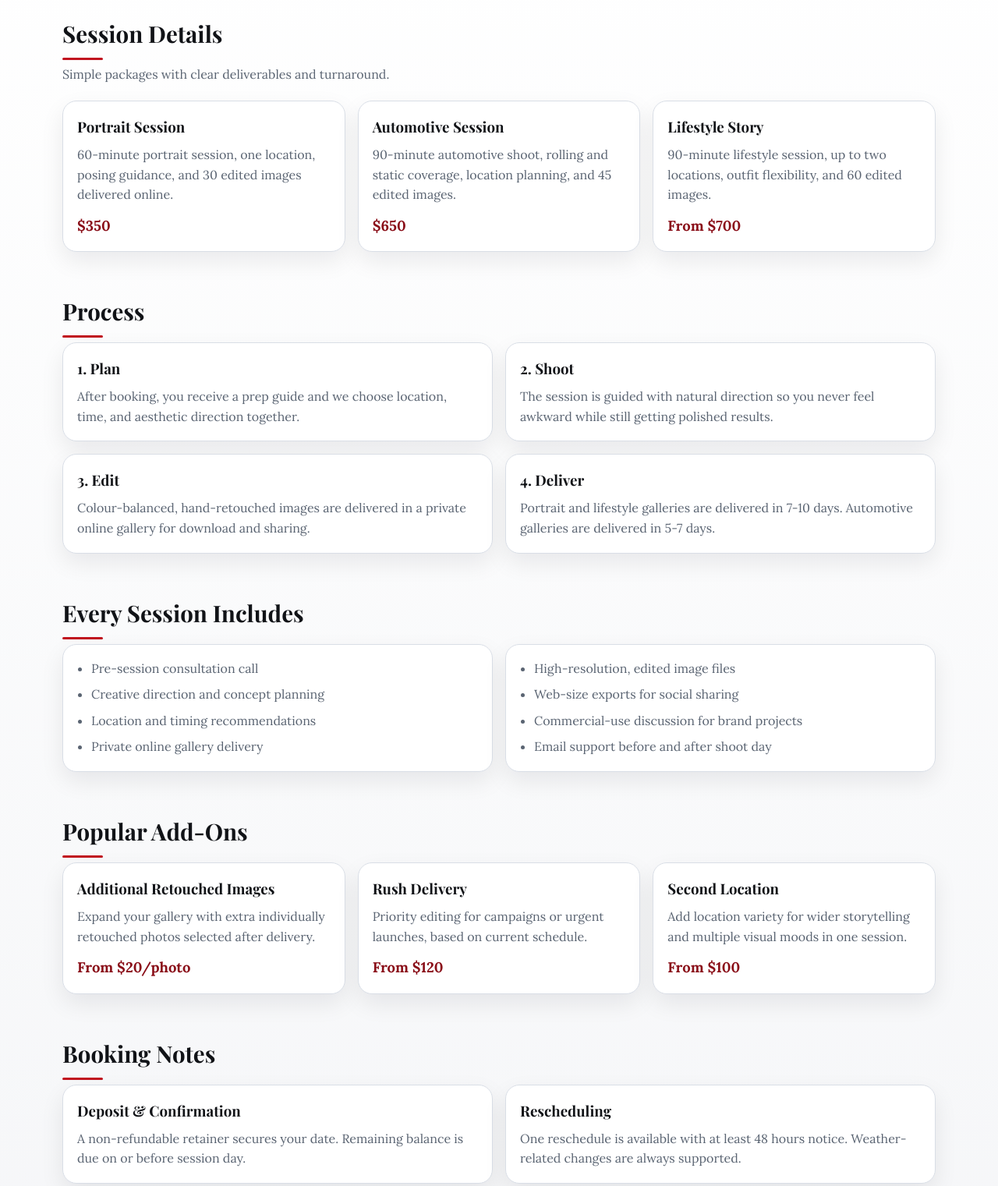
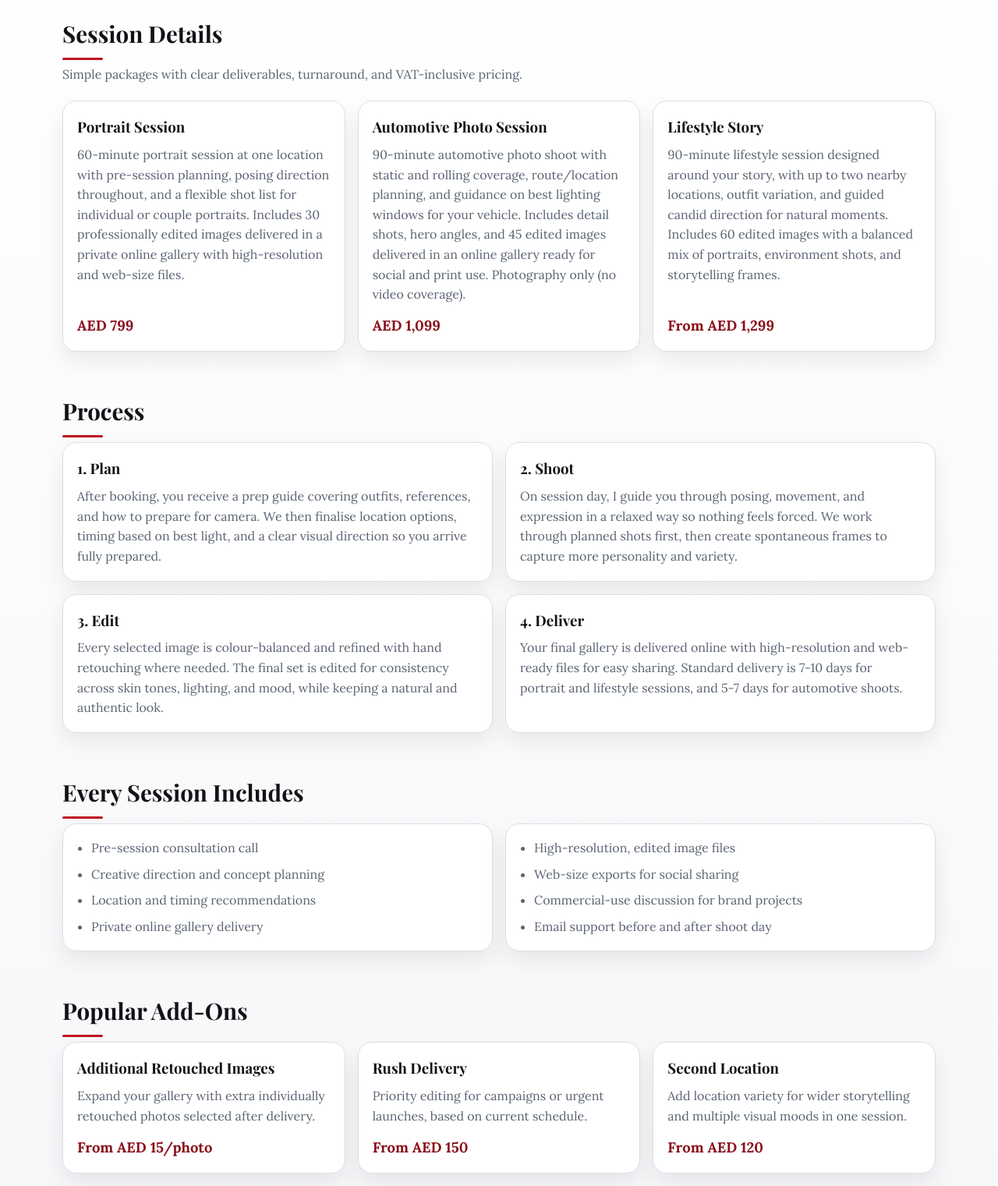
Before and after one commit to wissamsalloum13/wissamsalloum.github.io, a website: page sessions.html in a window 1280 px wide. Shown: the part 140-1661 px from the top of the page at 78% size. Drawn offline with nearby package versions, Linux system fonts and the light colour scheme; a web font is replaced by a local one.

Commit message:
Update sessions pricing, details, and booking session labels

```diff
--- a/assets/styles.css
+++ b/assets/styles.css
@@ -558,6 +558,17 @@ img {
   color: var(--accent-deep);
 }
 
+.package-card {
+  display: flex;
+  flex-direction: column;
+}
+
+.package-card .price {
+  margin-top: auto;
+  padding-top: 12px;
+}
+
+
 .list-clean {
   margin: 0;
   padding-left: 18px;
--- a/sessions.html
+++ b/sessions.html
@@ -40,22 +40,22 @@
   <main class="page">
     <section class="section">
       <h2 class="reveal">Session Details</h2>
-      <p class="lead reveal delay-1">Simple packages with clear deliverables and turnaround.</p>
+      <p class="lead reveal delay-1">Simple packages with clear deliverables, turnaround, and VAT-inclusive pricing.</p>
       <div class="grid grid-3">
-        <article class="card reveal delay-1">
+        <article class="card package-card reveal delay-1">
           <h3>Portrait Session</h3>
-          <p>60-minute portrait session, one location, posing guidance, and 30 edited images delivered online.</p>
-          <div class="price">$350</div>
+          <p>60-minute portrait session at one location with pre-session planning, posing direction throughout, and a flexible shot list for individual or couple portraits. Includes 30 professionally edited images delivered in a private online gallery with high-resolution and web-size files.</p>
+          <div class="price">AED 799</div>
         </article>
-        <article class="card reveal delay-2">
-          <h3>Automotive Session</h3>
-          <p>90-minute automotive shoot, rolling and static coverage, location planning, and 45 edited images.</p>
-          <div class="price">$650</div>
+        <article class="card package-card reveal delay-2">
+          <h3>Automotive Photo Session</h3>
+          <p>90-minute automotive photo shoot with static and rolling coverage, route/location planning, and guidance on best lighting windows for your vehicle. Includes detail shots, hero angles, and 45 edited images delivered in an online gallery ready for social and print use. Photography only (no video coverage).</p>
+          <div class="price">AED 1,099</div>
         </article>
-        <article class="card reveal delay-3">
+        <article class="card package-card reveal delay-3">
           <h3>Lifestyle Story</h3>
-          <p>90-minute lifestyle session, up to two locations, outfit flexibility, and 60 edited images.</p>
-          <div class="price">From $700</div>
+          <p>90-minute lifestyle session designed around your story, with up to two nearby locations, outfit variation, and guided candid direction for natural moments. Includes 60 edited images with a balanced mix of portraits, environment shots, and storytelling frames.</p>
+          <div class="price">From AED 1,299</div>
         </article>
       </div>
     </section>
@@ -63,21 +63,21 @@
     <section class="section">
       <h2 class="reveal">Process</h2>
       <div class="grid grid-2">
-        <article class="card reveal delay-1">
+        <article class="card package-card reveal delay-1">
           <h3>1. Plan</h3>
-          <p>After booking, you receive a prep guide and we choose location, time, and aesthetic direction together.</p>
+          <p>After booking, you receive a prep guide covering outfits, references, and how to prepare for camera. We then finalise location options, timing based on best light, and a clear visual direction so you arrive fully prepared.</p>
         </article>
-        <article class="card reveal delay-2">
+        <article class="card package-card reveal delay-2">
           <h3>2. Shoot</h3>
-          <p>The session is guided with natural direction so you never feel awkward while still getting polished results.</p>
+          <p>On session day, I guide you through posing, movement, and expression in a relaxed way so nothing feels forced. We work through planned shots first, then create spontaneous frames to capture more personality and variety.</p>
         </article>
         <article class="card reveal delay-1">
           <h3>3. Edit</h3>
-          <p>Colour-balanced, hand-retouched images are delivered in a private online gallery for download and sharing.</p>
+          <p>Every selected image is colour-balanced and refined with hand retouching where needed. The final set is edited for consistency across skin tones, lighting, and mood, while keeping a natural and authentic look.</p>
         </article>
         <article class="card reveal delay-2">
           <h3>4. Deliver</h3>
-          <p>Portrait and lifestyle galleries are delivered in 7-10 days. Automotive galleries are delivered in 5-7 days.</p>
+          <p>Your final gallery is delivered online with high-resolution and web-ready files for easy sharing. Standard delivery is 7-10 days for portrait and lifestyle sessions, and 5-7 days for automotive shoots.</p>
         </article>
       </div>
     </section>
@@ -107,20 +107,20 @@
     <section class="section">
       <h2 class="reveal">Popular Add-Ons</h2>
       <div class="grid grid-3">
-        <article class="card reveal delay-1">
+        <article class="card package-card reveal delay-1">
           <h3>Additional Retouched Images</h3>
           <p>Expand your gallery with extra individually retouched photos selected after delivery.</p>
-          <div class="price">From $20/photo</div>
+          <div class="price">From AED 15/photo</div>
         </article>
-        <article class="card reveal delay-2">
+        <article class="card package-card reveal delay-2">
           <h3>Rush Delivery</h3>
           <p>Priority editing for campaigns or urgent launches, based on current schedule.</p>
-          <div class="price">From $120</div>
+          <div class="price">From AED 150</div>
         </article>
-        <article class="card reveal delay-3">
+        <article class="card package-card reveal delay-3">
           <h3>Second Location</h3>
           <p>Add location variety for wider storytelling and multiple visual moods in one session.</p>
-          <div class="price">From $100</div>
+          <div class="price">From AED 120</div>
         </article>
       </div>
     </section>
```
Also changed, not shown: booking.html (+1 -1 lines).
